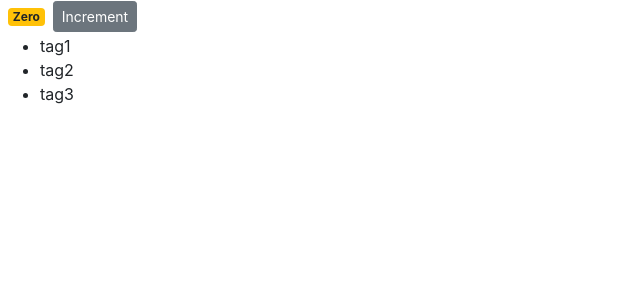
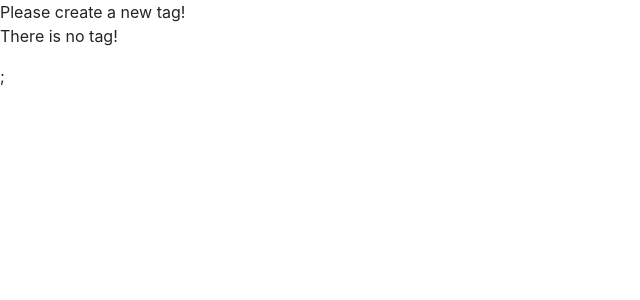
Before and after one commit to KumarPrafull/counter-app, a React (Create React App) app: page / in a window 1280 px wide. Shown: the top 300 px of the page, without its empty margins (0-640 px from the left). Built offline with nearby package versions, Linux system fonts and the light colour scheme.

Commit message:
logical and

```diff
--- a/src/components/counter.jsx
+++ b/src/components/counter.jsx
@@ -4,32 +4,20 @@ import React, { Component } from 'react';
 class Counter extends Component {
     state = {
         count: 0,
-        tags: ["tag1", "tag2", "tag3"]
+        tags: []
     };
+    renderTags() {
+        if (this.state.tags.length === 0) return <p>There is no tag!</p>;
+        return <ul>{ this.state.tags.map(tag => <li key={ tag }>{ tag }</li>) }</ul>;
+    }
 
     render() {
-        let classes = this.getBadgeClasses();
-
         return (
-        <React.Fragment>
-            <span className={this.getBadgeClasses()}>{this.formatCount()}</span>
-            <button className="btn btn-secondary btn-sm">Increment</button>
-            <ul>
-               { this.state.tags.map(tag => <li key={ tag }>{ tag }</li>) }
-            </ul>
-        </React.Fragment>
+            <div>
+                {this.state.tags.length === 0 && "Please create a new tag!"}
+                {this.renderTags()};
+            </div>
         );
-    }
-
-    getBadgeClasses() {
-        let classes = "badge m-2 badge-";
-        classes += this.state.count === 0 ? "warning" : "primary";
-        return classes;
-    }
-
-    formatCount() {
-        const {count} = this.state;
-        return count === 0 ? 'Zero' : count;
     }
 }
 
```
